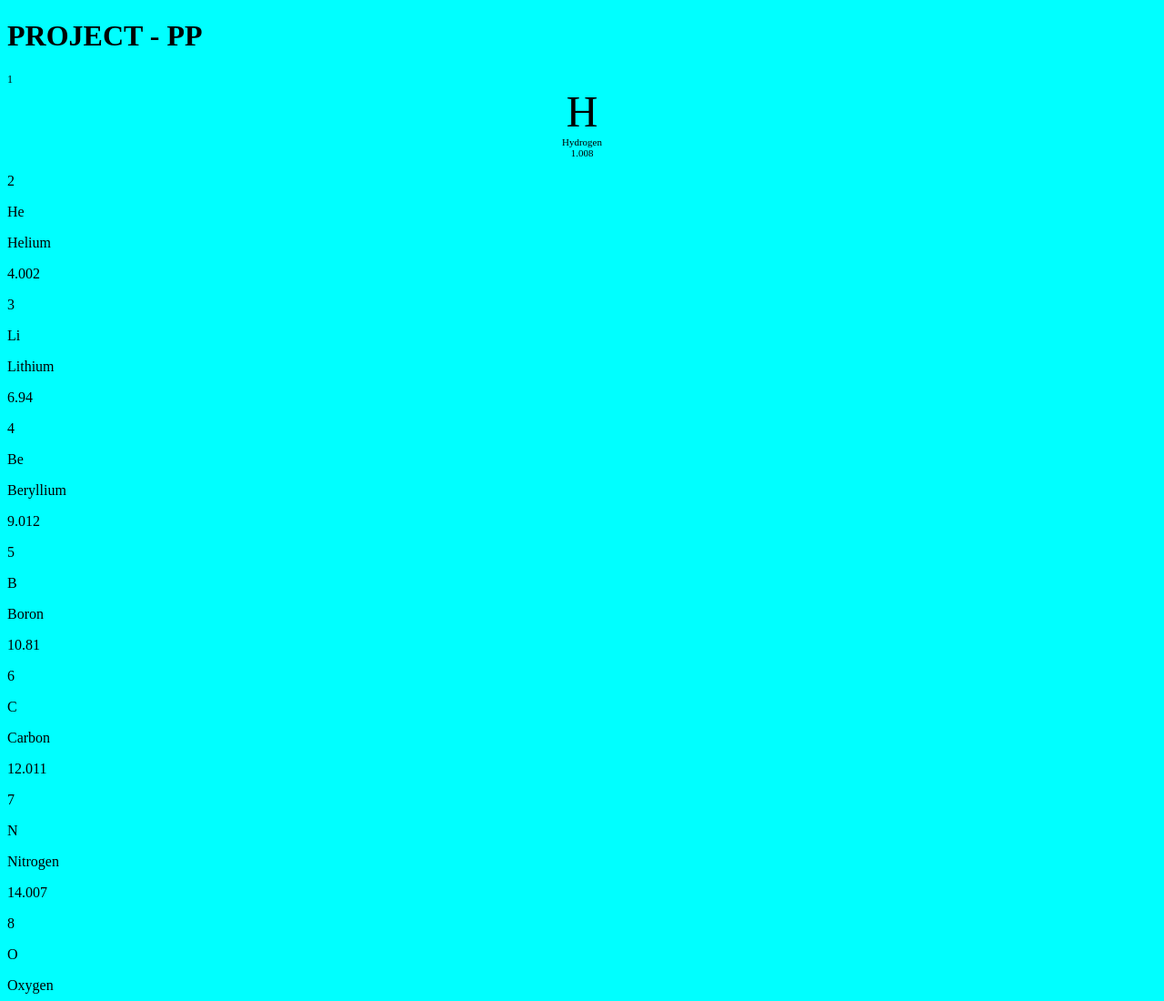
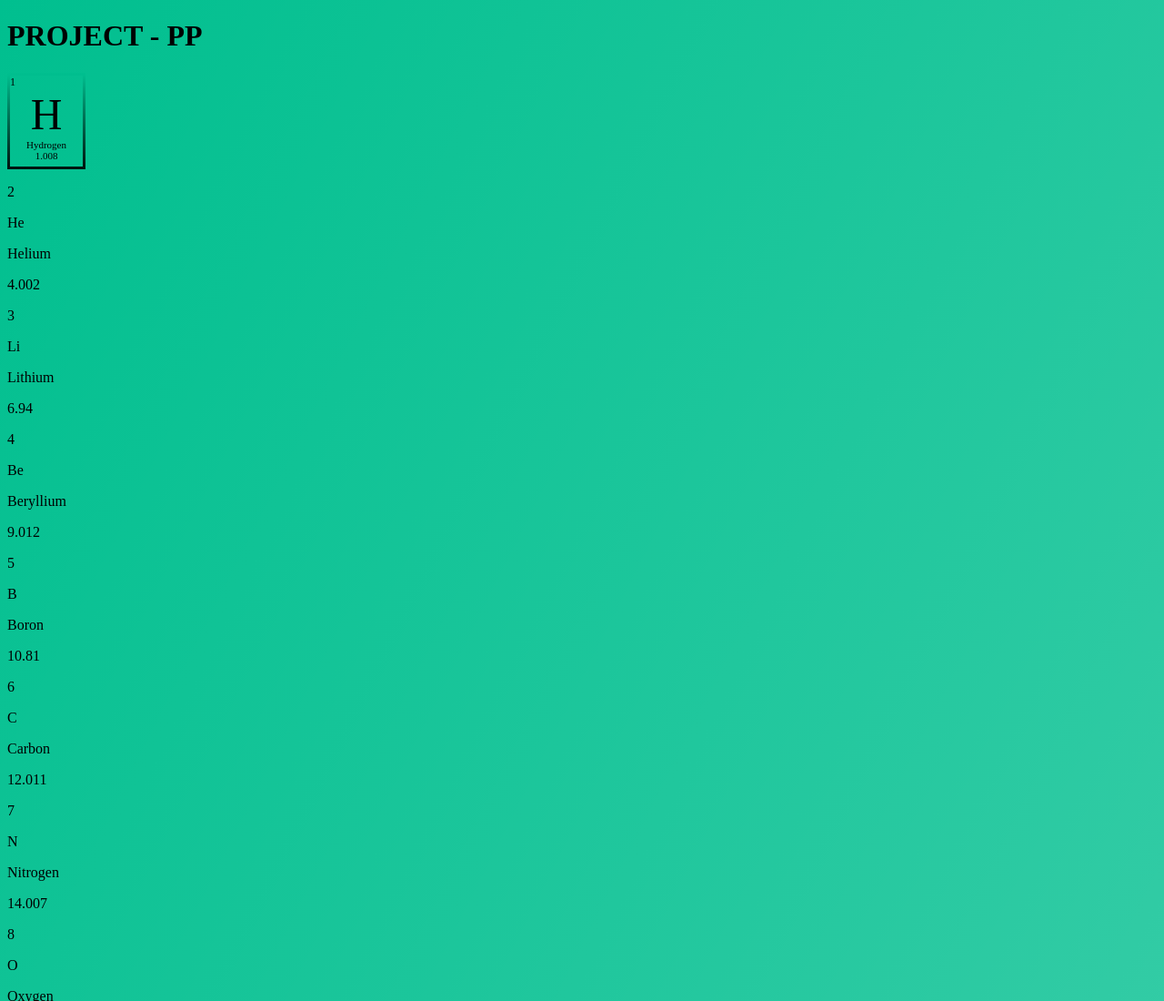
Before and after one commit to dumbeldore2/project_pp__DESKTOP_APP, a plain HTML site: page page1.html in a window 1280 px wide. Shown: the top 1100 px of the page at 91% size. Drawn offline with Linux system fonts and the light colour scheme.

Commit message:
er is een gradiant op de border

```diff
--- a/page1.css
+++ b/page1.css
@@ -1,5 +1,5 @@
 html {
-    background-color: aqua;
+    background: linear-gradient(116.82deg, #00BF8F 0%, rgba(0, 21, 16, 0) 100%);
 }
 
 .element_number {
@@ -25,3 +25,11 @@ html {
     margin-top: 0%;
     margin-bottom: 0%;
 }
+
+.element_box {
+    border-style: solid;
+    width: 80px;
+    height: 100px;
+    border-image-slice: 1;
+    border-image-source: linear-gradient(#00BF8F, #001510);
+}
--- a/page1.html
+++ b/page1.html
@@ -9,7 +9,7 @@
     <!--dit is de grid-->
     <div>
     <!--dit zijn de eerste 10-->
-        <article>
+        <article class="element_box">
             <p class="element_number">1</p>
             <p class="element_letter">H</p>
             <p class="element_name">Hydrogen</p>
```
